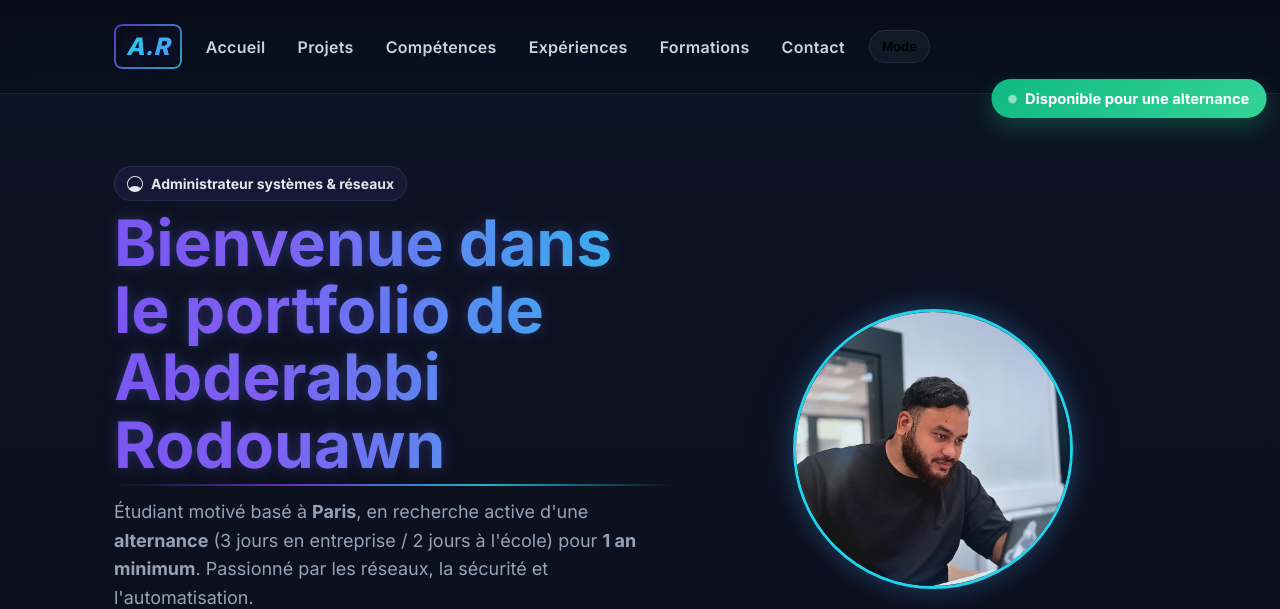
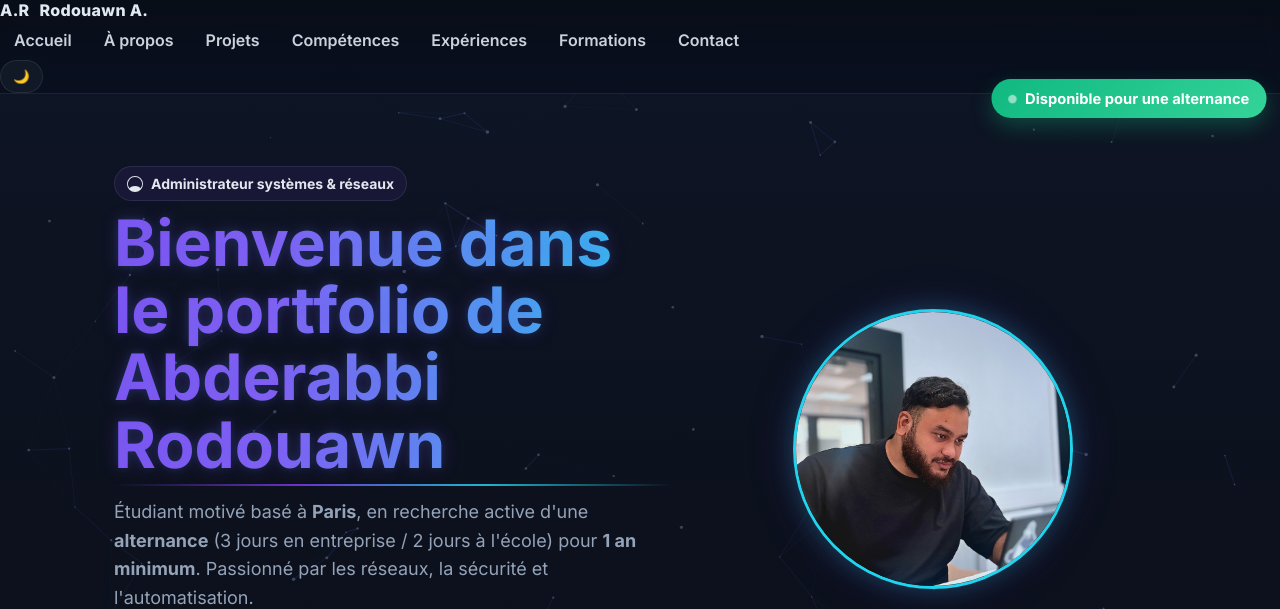
Before and after one commit to abderabbirodouawn/abderabbirodouawn.github.io, a plain HTML site: page index.html in a window 1280 px wide. Shown: the top 609 px of the page. Drawn offline with Linux system fonts and the light colour scheme.

Commit message:
Update index.html

```diff
--- a/index.html
+++ b/index.html
@@ -65,49 +65,6 @@
     html{scroll-behavior:smooth}
     html,body{height:100%; margin:0; font-family:Inter,system-ui,sans-serif; color:var(--text); background:linear-gradient(180deg,var(--layer),var(--bg)); overflow-x:hidden;}
     a{color:inherit;text-decoration:none}
-
-    /* Initiales A.R animées */
-.monogram{
-  font-size:24px;
-  font-style:italic;
-  font-weight:900;
-  background: linear-gradient(135deg,var(--brand),var(--brand-2),#8b5cf6);
-  background-size: 200% 200%;
-  -webkit-background-clip: text;
-  background-clip: text;
-  color: transparent;
-  animation: gradient-shift 3s ease-in-out infinite;
-  text-shadow: 0 0 20px rgba(124,58,237,.3);
-  position:relative;
-  padding:8px 12px;
-  border-radius:8px;
-  transition:transform .3s ease;
-}
-.monogram:hover{
-  transform: scale(1.1) rotate(-2deg);
-  filter: drop-shadow(0 4px 12px rgba(124,58,237,.4));
-}
-.monogram::before{
-  content:'';
-  position:absolute;
-  inset:0;
-  border-radius:8px;
-  padding:2px;
-  background:linear-gradient(135deg,var(--brand),var(--brand-2));
-  -webkit-mask: linear-gradient(#fff 0 0) content-box, linear-gradient(#fff 0 0);
-  -webkit-mask-composite: xor;
-  mask-composite: exclude;
-  opacity:.5;
-  animation: border-glow 2s ease-in-out infinite;
-}
-@keyframes gradient-shift{
-  0%,100%{background-position:0% 50%}
-  50%{background-position:100% 50%}
-}
-@keyframes border-glow{
-  0%,100%{opacity:.3}
-  50%{opacity:.8}
-}
 
     /* Canvas fond techno */
     #tech-bg{position:fixed; inset:0; z-index:0; pointer-events:none}
@@ -271,21 +228,26 @@
   <div class="badge-dispo" role="status" aria-label="Disponible pour alternance">
     Disponible pour une alternance
   </div>
+
   <header>
-  <div class="container nav">
     <div class="brand">
       <div class="monogram" aria-label="Initiales A.R" title="A.R">
         A<span class="sep">.</span>R
     </div>
-    <nav class="links">
+    <span>Rodouawn A.</span>
+  </div>
+      <nav class="links" role="navigation" aria-label="Navigation principale">
         <a href="#accueil">Accueil</a>
+        <a href="#apropos">À propos</a>
         <a href="#projets">Projets</a>
         <a href="#competences">Compétences</a>
         <a href="#experiences">Expériences</a>
         <a href="#formations">Formations</a>
         <a href="#contact">Contact</a>
       </nav>
-    <button id="theme" class="switch">Mode</button>
+      <button id="theme" class="switch" aria-label="Changer le thème">
+        <span id="theme-text">Mode</span>
+      </button>
     </div>
   </header>
 
```
Lines whose indentation alone changed are shown as unchanged.
